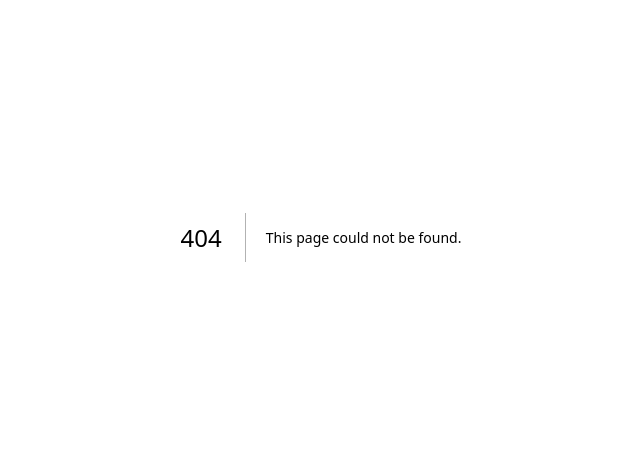
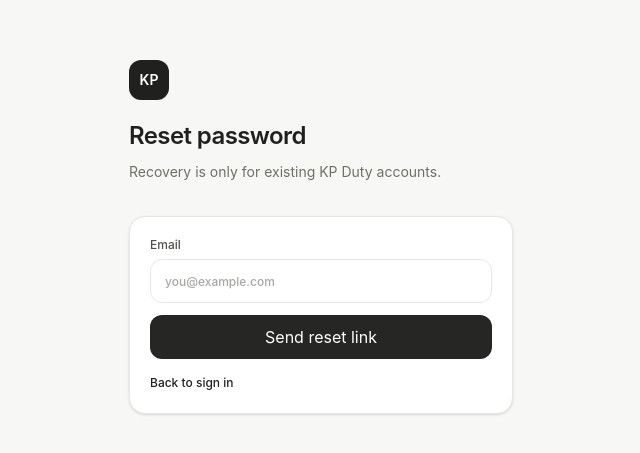
Before and after one commit to Poly-G/KP-Duty, a Next.js app: page /forgot-password in a window 1280 px wide. Before the commit this address had no page. Shown: the part 163-616 px from the top of the page, without its empty margins (319-959 px from the left). Built offline with nearby package versions, Linux system fonts and the light colour scheme.

Commit message:
Add password recovery page

```diff
--- /dev/null
+++ b/src/app/(auth)/forgot-password/page.tsx
@@ -0,0 +1,78 @@
+import Link from "next/link";
+import { requestPasswordReset } from "@/app/actions/auth";
+
+type ForgotPasswordPageProps = {
+  searchParams: Promise<{
+    sent?: string;
+    error?: string;
+  }>;
+};
+
+export default async function ForgotPasswordPage({
+  searchParams,
+}: ForgotPasswordPageProps) {
+  const params = await searchParams;
+
+  return (
+    <main className="grid min-h-screen place-items-center px-5 py-12">
+      <section className="w-full max-w-sm">
+        <div className="mb-8">
+          <div className="mb-5 flex size-10 items-center justify-center rounded-xl bg-[var(--text)] text-sm font-semibold text-white">
+            KP
+          </div>
+          <h1 className="text-2xl font-semibold tracking-tight">
+            Reset password
+          </h1>
+          <p className="mt-2 text-sm leading-6 text-[var(--muted)]">
+            Recovery is only for existing KP Duty accounts.
+          </p>
+        </div>
+
+        <div className="rounded-2xl border border-[var(--border)] bg-[var(--surface)] p-5 shadow-sm">
+          {params.sent ? (
+            <div className="rounded-xl bg-emerald-50 px-4 py-3 text-sm text-emerald-800">
+              If that email belongs to a KP Duty account, check it for the
+              password reset link.
+            </div>
+          ) : (
+            <>
+              {params.error ? (
+                <div className="mb-5 rounded-xl bg-red-50 px-4 py-3 text-sm text-red-800">
+                  {params.error}
+                </div>
+              ) : null}
+
+              <form action={requestPasswordReset} className="space-y-3">
+                <label className="block text-xs font-medium text-[var(--muted-strong)]">
+                  Email
+                  <input
+                    required
+                    type="email"
+                    name="email"
+                    autoComplete="email"
+                    placeholder="you@example.com"
+                    className="mt-1.5 h-11 w-full rounded-xl border border-[var(--border)] bg-white px-3.5 text-sm outline-none transition focus:border-[var(--focus)] focus:ring-2 focus:ring-orange-100"
+                  />
+                </label>
+
+                <button
+                  type="submit"
+                  className="h-11 w-full rounded-xl bg-[var(--accent)] px-4 text-sm font-medium text-[var(--accent-foreground)] transition hover:opacity-90"
+                >
+                  Send reset link
+                </button>
+              </form>
+            </>
+          )}
+
+          <Link
+            href="/login"
+            className="mt-4 inline-block text-xs font-medium text-[var(--muted-strong)] underline underline-offset-4"
+          >
+            Back to sign in
+          </Link>
+        </div>
+      </section>
+    </main>
+  );
+}
```
